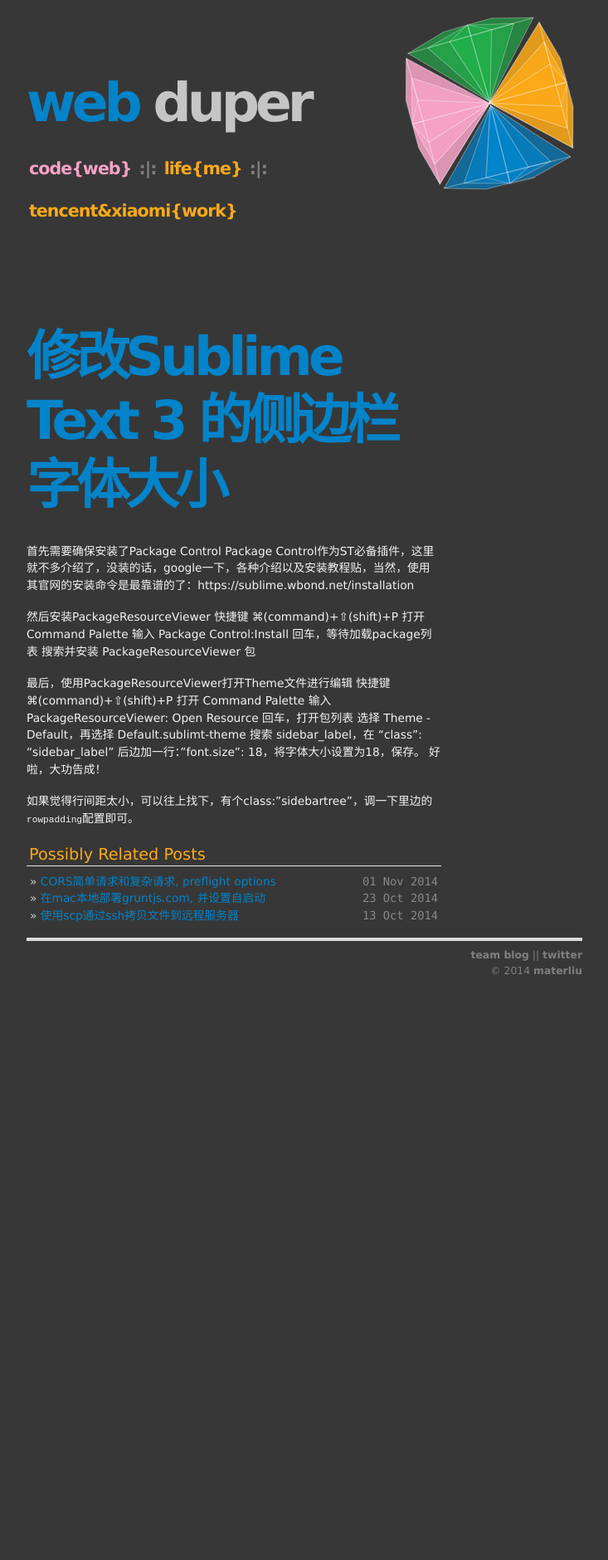
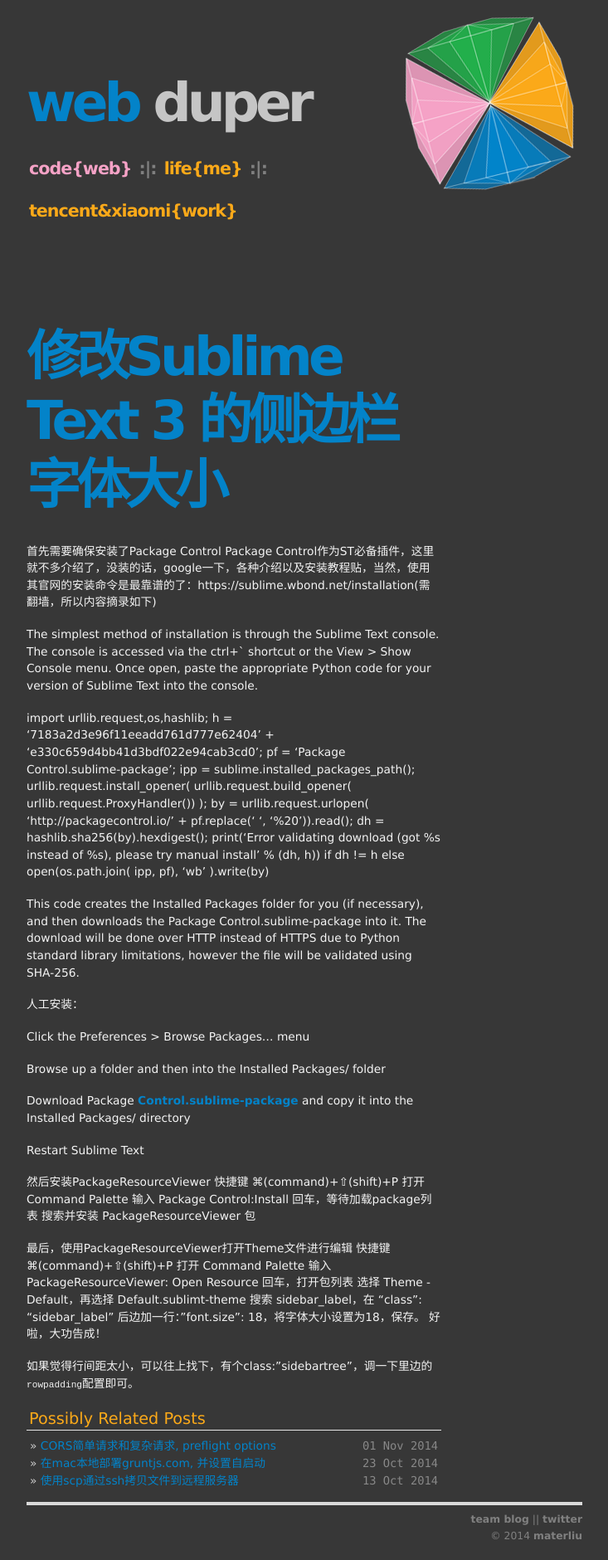
Before and after one commit to materliu/materliu.github.io, a Jekyll site: the page built from all/web/osx/_posts/2014-10-29-mac-sublime3-sidebar-font.md, in a window 1280 px wide. Shown: the whole page at 83% size, without its empty margins (273-1006 px from the left). Built offline with Jekyll 4.4.1, drawn with Linux system fonts in a browser that asks for light colours; Markdown is read by kramdown in place of the engine named in the settings; before the commit the page ends 1199 px from its top, so only the background shows below that.

Commit message:
添加 package control 安装方法！

```diff
--- a/all/web/osx/_posts/2014-10-29-mac-sublime3-sidebar-font.md
+++ b/all/web/osx/_posts/2014-10-29-mac-sublime3-sidebar-font.md
@@ -6,7 +6,24 @@
 # 修改Sublime Text 3 的侧边栏字体大小
 
 首先需要确保安装了Package Control
-Package Control作为ST必备插件，这里就不多介绍了，没装的话，google一下，各种介绍以及安装教程贴，当然，使用其官网的安装命令是最靠谱的了：https://sublime.wbond.net/installation
+Package Control作为ST必备插件，这里就不多介绍了，没装的话，google一下，各种介绍以及安装教程贴，当然，使用其官网的安装命令是最靠谱的了：https://sublime.wbond.net/installation(需翻墙，所以内容摘录如下)
+
+The simplest method of installation is through the Sublime Text console. The console is accessed via the ctrl+` shortcut or the View > Show Console menu. Once open, paste the appropriate Python code for your version of Sublime Text into the console.
+
+import urllib.request,os,hashlib; h = '7183a2d3e96f11eeadd761d777e62404' + 'e330c659d4bb41d3bdf022e94cab3cd0'; pf = 'Package Control.sublime-package'; ipp = sublime.installed_packages_path(); urllib.request.install_opener( urllib.request.build_opener( urllib.request.ProxyHandler()) ); by = urllib.request.urlopen( 'http://packagecontrol.io/' + pf.replace(' ', '%20')).read(); dh = hashlib.sha256(by).hexdigest(); print('Error validating download (got %s instead of %s), please try manual install' % (dh, h)) if dh != h else open(os.path.join( ipp, pf), 'wb' ).write(by)
+
+This code creates the Installed Packages folder for you (if necessary), and then downloads the Package Control.sublime-package into it. The download will be done over HTTP instead of HTTPS due to Python standard library limitations, however the file will be validated using SHA-256.
+
+人工安装：
+
+Click the Preferences > Browse Packages… menu
+
+Browse up a folder and then into the Installed Packages/ folder
+
+Download Package [Control.sublime-package](/attachments/2014-11-01-Package-Control.sublime-package) and copy it into the Installed Packages/ directory
+
+Restart Sublime Text
+
 
 然后安装PackageResourceViewer
 快捷键 ⌘(command)+⇧(shift)+P 打开 Command Palette
```
